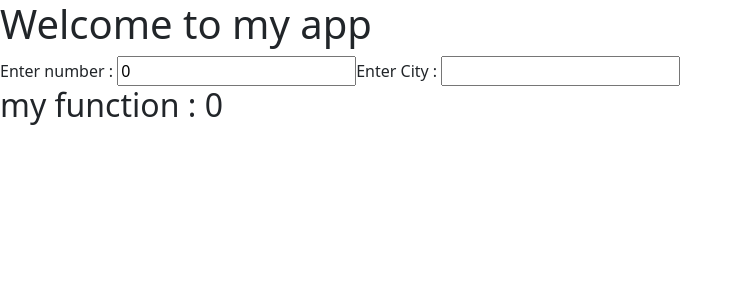
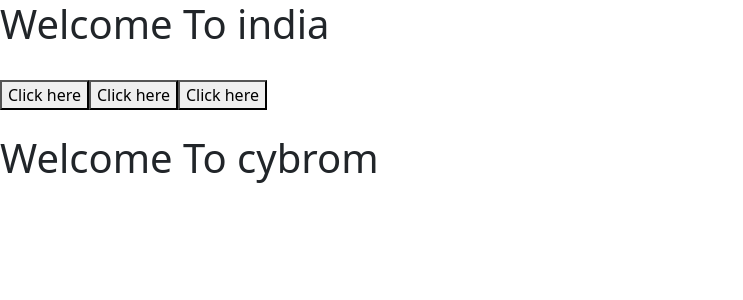
Before and after one commit to MayankPandey2611/React.js, a React (Vite) app: page / in a window 1280 px wide. Shown: the top 300 px of the page, without its empty margins (0-743 px from the left). Built offline with nearby package versions, Linux system fonts and the light colour scheme.

Commit message:
useRef in react

```diff
--- a/src/App.jsx
+++ b/src/App.jsx
@@ -8,6 +8,7 @@
 // import Contact from "./Pages/Contact"
 // import Edit from "./Pages/Edit";
 // import Student from "./Empdata"
+
 
 
 //  const ans= Student.map((key)=>{
@@ -65,7 +66,8 @@
 // const usercontext = createContext();
 
 
-import { useState , useMemo } from "react";
+// import { useState , useMemo } from "react";
+import { useEffect, useRef, useState } from "react";
 
 const App = ()=>{
 
@@ -82,8 +84,8 @@ const App = ()=>{
 
 
 
-const [num , setnum] = useState(0);
-const [city , setcity] = useState("");
+// const [num , setnum] = useState(0);
+// const [city , setcity] = useState("");
 
 
 // const myexpn=useMemo(()=>{
@@ -93,23 +95,93 @@ const [city , setcity] = useState("");
 //   return num*2;
 // },[num])
 
-function myexpn(){
-  for(var i=0; i<1000000000; i++){}
-  return num*2;
+
+
+// function myexpn(){
+//   for(var i=0; i<1000000000; i++){}
+//   return num*2;
+// }
+
+
+const myRef = useRef();
+
+// const func = ()=>{
+//   myRef.current.innerHTML="welcome to cybrom"
+// }
+
+// const format = ()=>{
+//   myRef.current.style.width="400px"
+//   myRef.current.style.border="3px solid black"
+//   myRef.current.style.backgroundColor="orange"
+//   myRef.current.style.padding="30px"
+//   myRef.current.style.borderRadius="30px"
+// }
+
+
+// const [val,setval] = useState("")
+
+// useEffect(()=>{
+//   myRef.current++;
+// })
+
+const border= ()=>{
+  myRef.current.style.width="300px"
+  myRef.current.style.borderRadius="30px"
+  myRef.current.style.border="3px solid red"
 }
 
 
+const bgcolor = ()=>{
+  myRef.current.style.backgroundColor="yellow"
+}
 
+const center = ()=>{
+  myRef.current.style.color="red"
+  myRef.current.style.fontSize="60px"
+}
   return(
     <>
 
 
-<h1>Welcome to my app</h1>
+<h1>Welcome To india</h1>
+<br/>
+<button onClick={border}>Click here</button>
+<button onClick={bgcolor}>Click here</button>
+<button onClick={center}>Click here</button>
+<br/>
 
+<div>
+<br/>
+
+<h1 ref={myRef}>Welcome To cybrom</h1>
+</div>
+
+
+
+
+
+{/* <br/>
+Enter : <input type="text" value={val} onChange={(e)=>{setval(e.target.value)}}/>
+<h1>My Render Count : {myRef.current}</h1> */}
+
+
+
+
+{/* <h1 ref={myRef}>Welcome to my app</h1> */}
+{/* <button onClick={format}>Click Here !!!</button> */}
+
+
+
+
+
+
+
+
+{/*
 Enter number : <input type="number" value={num} onChange={(e)=>{setnum(e.target.value)}} />
 Enter City : <input type="text" value={city} onChange={(e)=>{setcity(e.target.value)}} />
-{/* <h2>My expensive function : {myexpn}</h2> */}
-<h2>my function : {myexpn()}</h2>
+<h2>My expensive function : {myexpn}</h2> */}
+{/* <h2>my function : {myexpn()}</h2> */}
 
 
 
```
